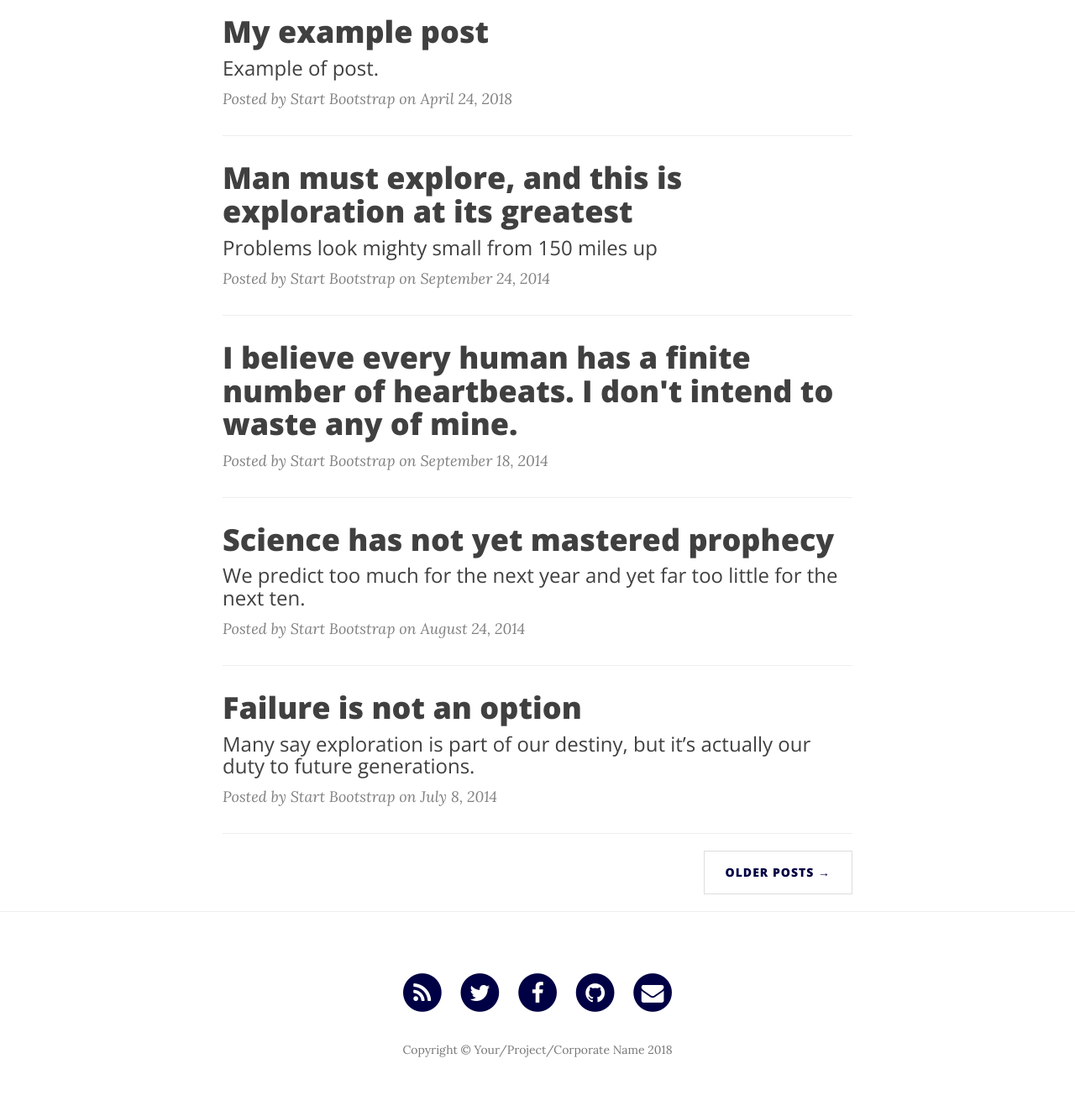
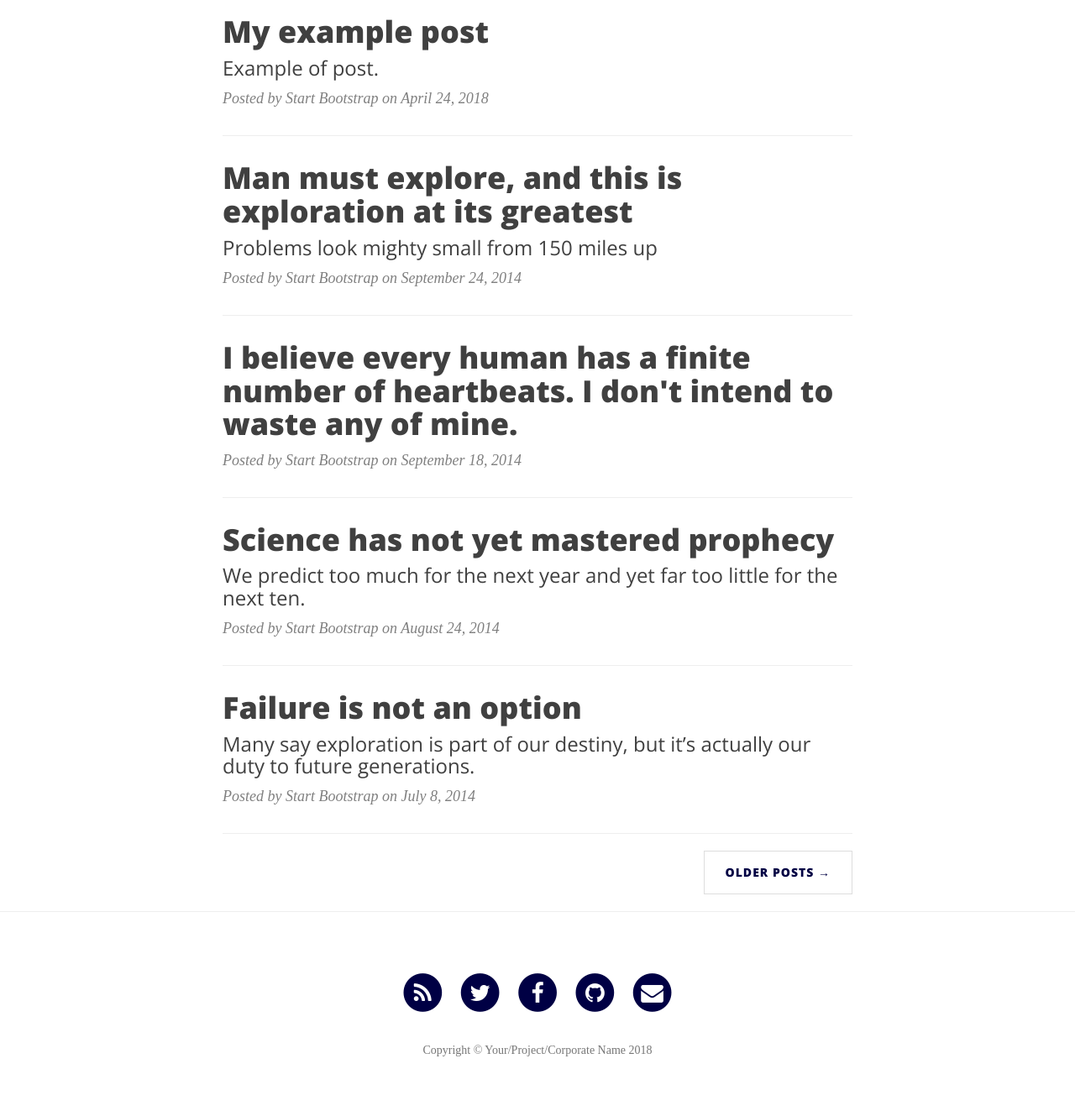
Before and after one commit to v1x4l/testWebsite, a Jekyll site: the page built from index.html, in a window 1280 px wide. Shown: the part 510-1833 px from the top of the page at 84% size. Built offline with Jekyll 4.4.1, drawn with Linux system fonts in a browser that asks for light colours; nearby versions of some CDN libraries; the list of posts is cut into pages by our own code.

Commit message:
Update clean-blog.css

```diff
--- a/css/clean-blog.css
+++ b/css/clean-blog.css
@@ -5,7 +5,7 @@
  */
 
 body {
-  font-family: 'Lora', 'Times New Roman', serif;
+  font-family: 'Times New Roman', serif;
   font-size: 20px;
   color: #000099;
 }
```
